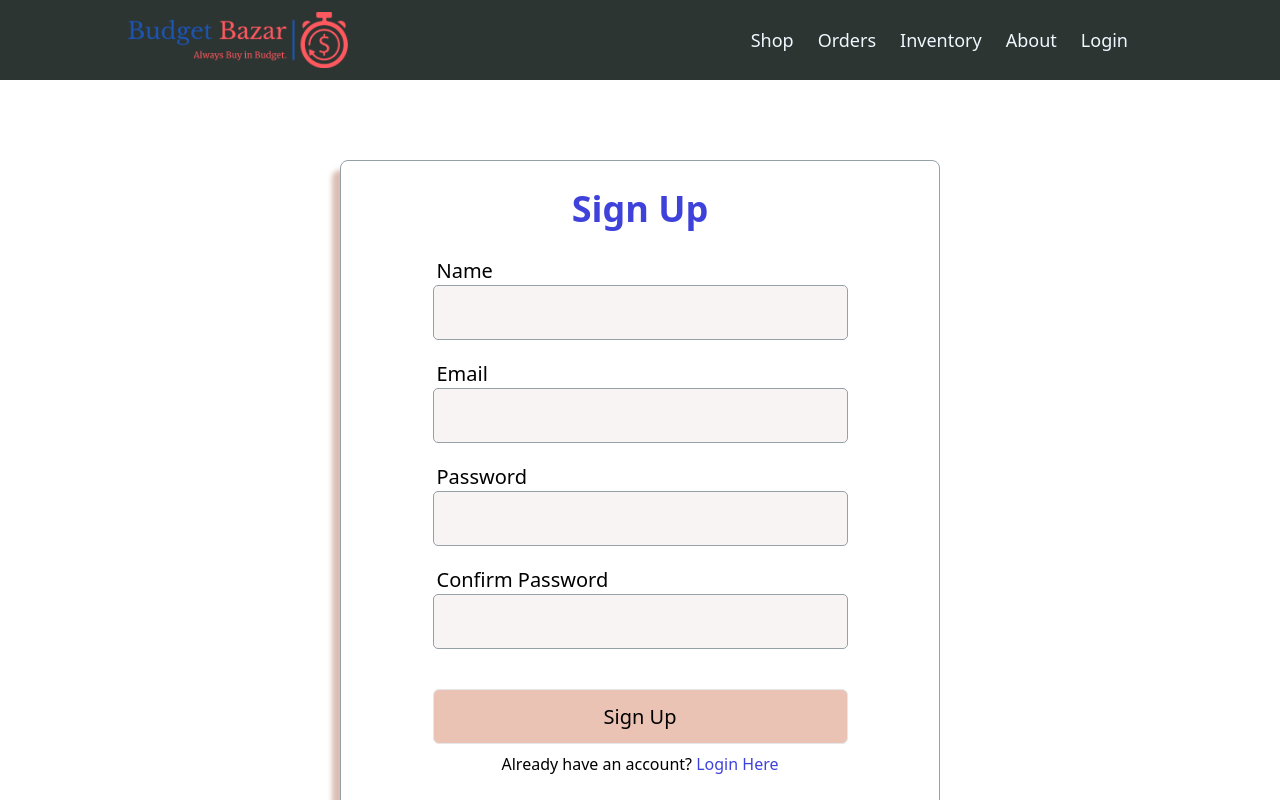
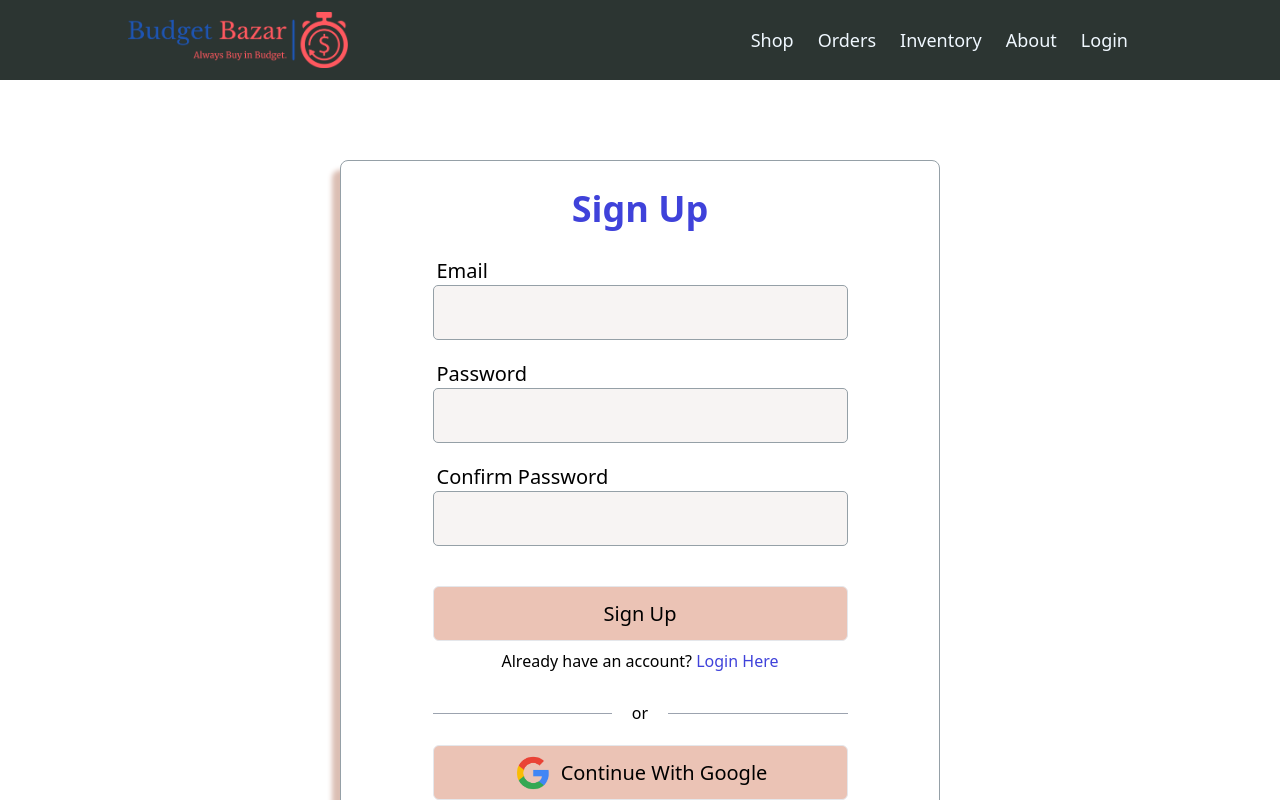
Before and after one commit to noman-swe/budget-bazar-simple-e-commerce, a React (Create React App) app: page /signup in a window 1280 px wide. Shown: the top 800 px of the page. Built offline with nearby package versions, Linux system fonts and the light colour scheme.

Commit message:
Sign up with EmailAndPassword using firebase-hooks

```diff
--- a/src/components/SignUp/SignUp.js
+++ b/src/components/SignUp/SignUp.js
@@ -1,26 +1,34 @@
 import React, { useState } from 'react';
-import { Link } from 'react-router-dom';
+import { Link, useNavigate } from 'react-router-dom';
 import googleLogo from '../../images/kisspng-google-logo-5b02bbe1d5c6e0.2384399715269058258756-removebg-preview.png';
+import auth from '../../firebase.init';
+import { useCreateUserWithEmailAndPassword } from 'react-firebase-hooks/auth';
 
 const SignUp = () => {
 
-    const [name, setName] = useState('');
     const [email, setEmail] = useState('');
     const [password, setPassword] = useState('');
     const [confirmPassword, setConfirmPassword] = useState('');
     const [error, setError] = useState('');
 
-    const handleNameBlur = event => {
-        setName(event.target.value);
-    }
+    // useCreateUserWithEmailAndPassword
+    const [createUserWithEmailAndPassword, user] = useCreateUserWithEmailAndPassword(auth);
+
+    const navigate = useNavigate();
+
     const handleEmailBlur = event => {
         setEmail(event.target.value);
     }
+
     const handlePasswordBlur = event => {
         setPassword(event.target.value);
     }
     const handleConfirmPasswordBlur = event => {
         setConfirmPassword(event.target.value);
+    }
+
+    if (user) {
+        navigate('/shop');
     }
 
     const handleCreateUser = event => {
@@ -31,7 +39,7 @@ const SignUp = () => {
             return;
         }
 
-        console.log({ name, email, password, confirmPassword })
+        createUserWithEmailAndPassword(email, password);
     }
 
     return (
@@ -40,10 +48,7 @@ const SignUp = () => {
                 <h2 className='text-4xl text-center mt-7 text-tomato font-semibold mb-7'>Sign Up</h2>
 
                 <form onSubmit={handleCreateUser}>
-                    <div className=" input-group mb-5">
-                        <label className='block text-xl ml-1 ' htmlFor="name">Name</label>
-                        <input onBlur={handleNameBlur} type="text" className=" text-2xl h-12 border rounded text-slate-800 bg-slate-100" name='name' id='name' autoComplete='on' required />
-                    </div>
+
                     <div className=" input-group mb-5">
                         <label className='block text-xl ml-1 ' htmlFor="email">Email</label>
                         <input onBlur={handleEmailBlur} type="email" className=" text-2xl h-12 border rounded text-slate-800 bg-slate-100" name='email' id='email' autoComplete='on' required />
@@ -62,6 +67,7 @@ const SignUp = () => {
 
                     {/* submit button */}
                     <input type="submit" className="form-submit text-xl border rounded-md btn-bg-color cursor-pointer mt-5 duration-500" value="Sign Up" required />
+
                 </form>
 
                 <div className="link-signup mt-2">
--- a/src/firebase.init.js
+++ b/src/firebase.init.js
@@ -1,7 +1,7 @@
 // Import the functions you need from the SDKs you need
 import { initializeApp } from "firebase/app";
 import { getAnalytics } from "firebase/analytics";
-import { getAuth } from 'firebase/auth';
+import { getAuth } from "firebase/auth";
 // TODO: Add SDKs for Firebase products that you want to use
 // https://firebase.google.com/docs/web/setup#available-libraries
 
```
